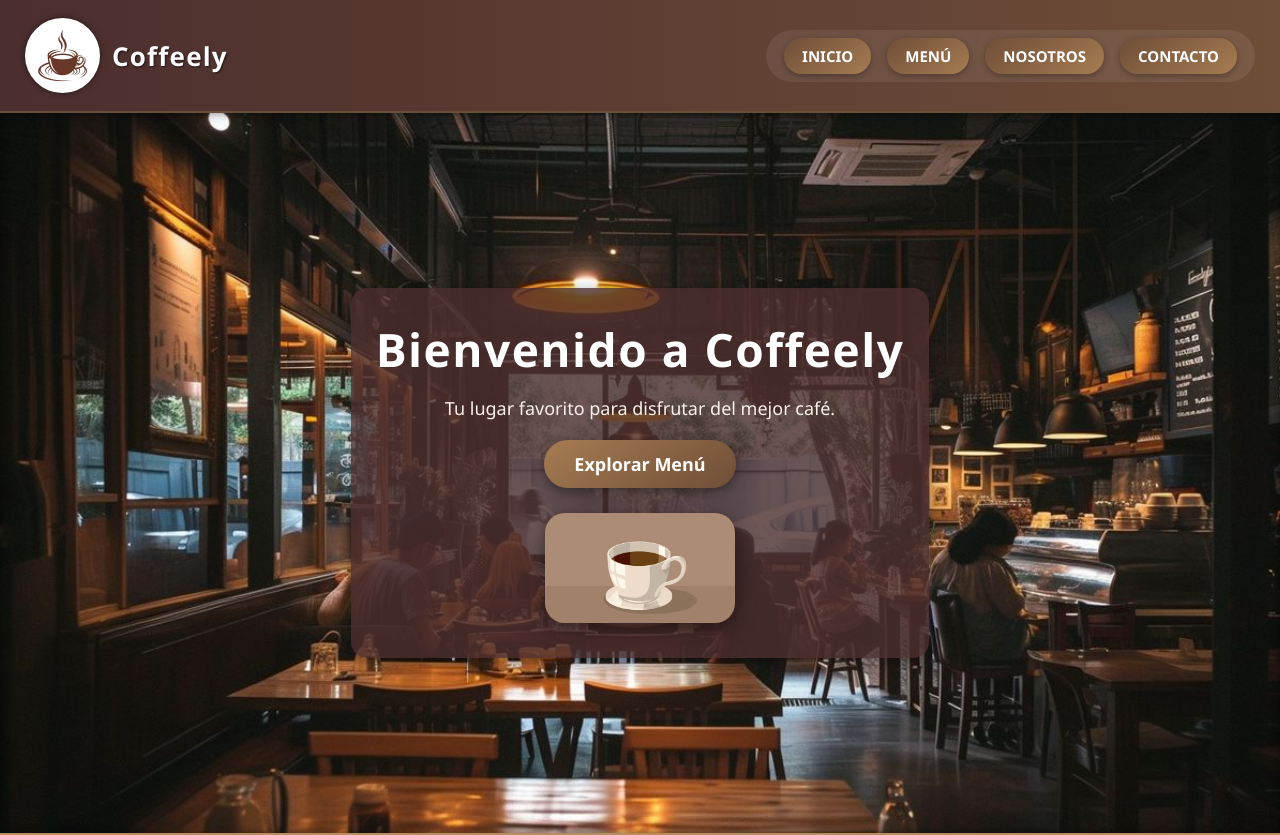
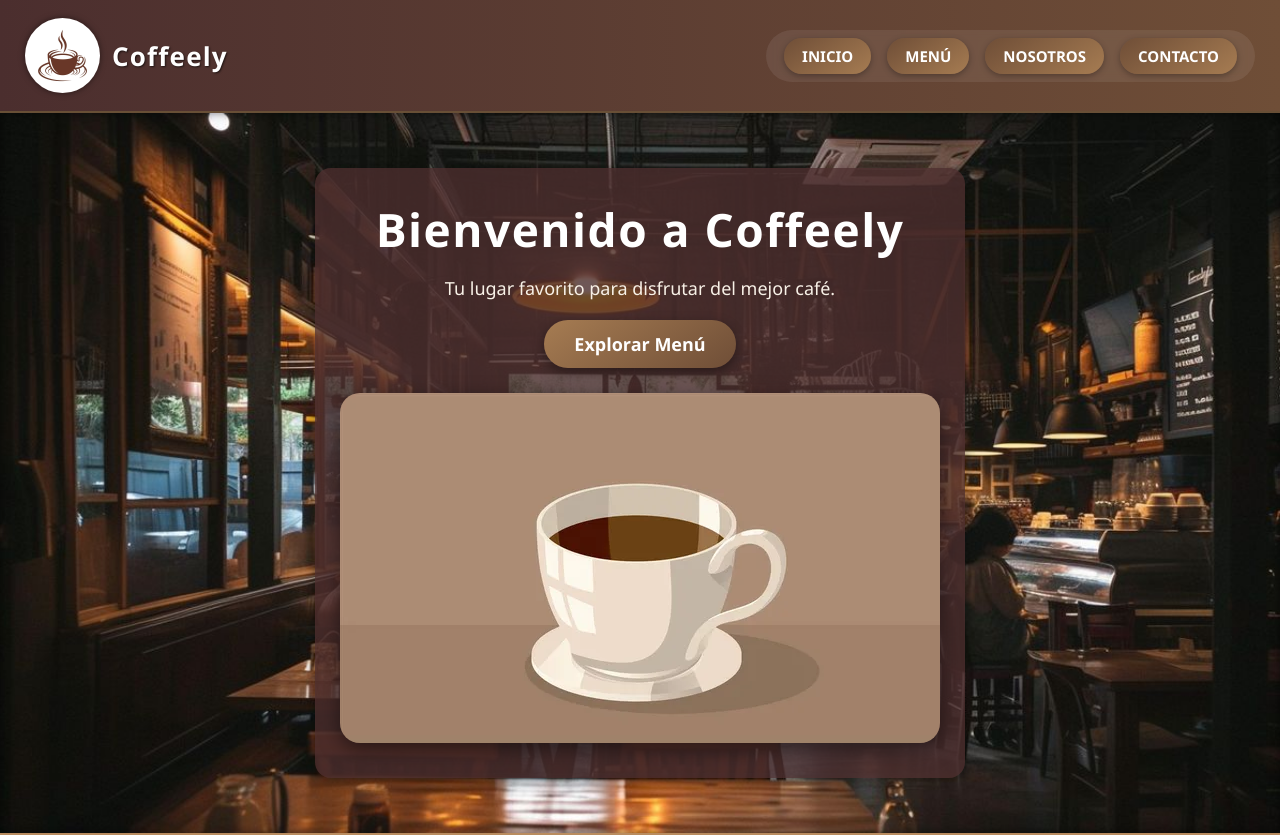
Before and after one commit to CarlosGrimarey/Coffeely, a plain HTML site: page index.html in a window 1280 px wide. Shown: the top 835 px of the page. Drawn offline with Linux system fonts and the light colour scheme.

Commit message:
Agrego imagen hero y corrijo secciones

```diff
--- a/index.html
+++ b/index.html
@@ -32,7 +32,7 @@
         <p>Tu lugar favorito para disfrutar del mejor café.</p>
         <a href="#catalogo" class="btn-principal">Explorar Menú</a>
     <section class="Main-imagen">
-        <img src="./assets/hero-logo.png" alt="Cup of Coffee" class="Main-imagen--img">
+        <img src="./assets/logohero.png" alt="Cup of Coffee" class="Main-imagen--img">
     </section>
 </main>
 
--- a/styles.css
+++ b/styles.css
@@ -111,7 +111,6 @@ body {
 }
 
 .Main-imagen--img {
-  width: 190px;
   border-radius: 20px;
   box-shadow: 0 6px 20px rgba(0,0,0,0.5);
   margin-top: 25px;
@@ -136,7 +135,6 @@ body {
   transform: scale(1.07);
   box-shadow: 0 6px 15px rgba(0,0,0,0.5);
 }
-
 /*?CIERRE DE HERO*/
 
 
```
Also changed, not shown: assets/logohero.png (renamed from assets/HERO-logo.png).
